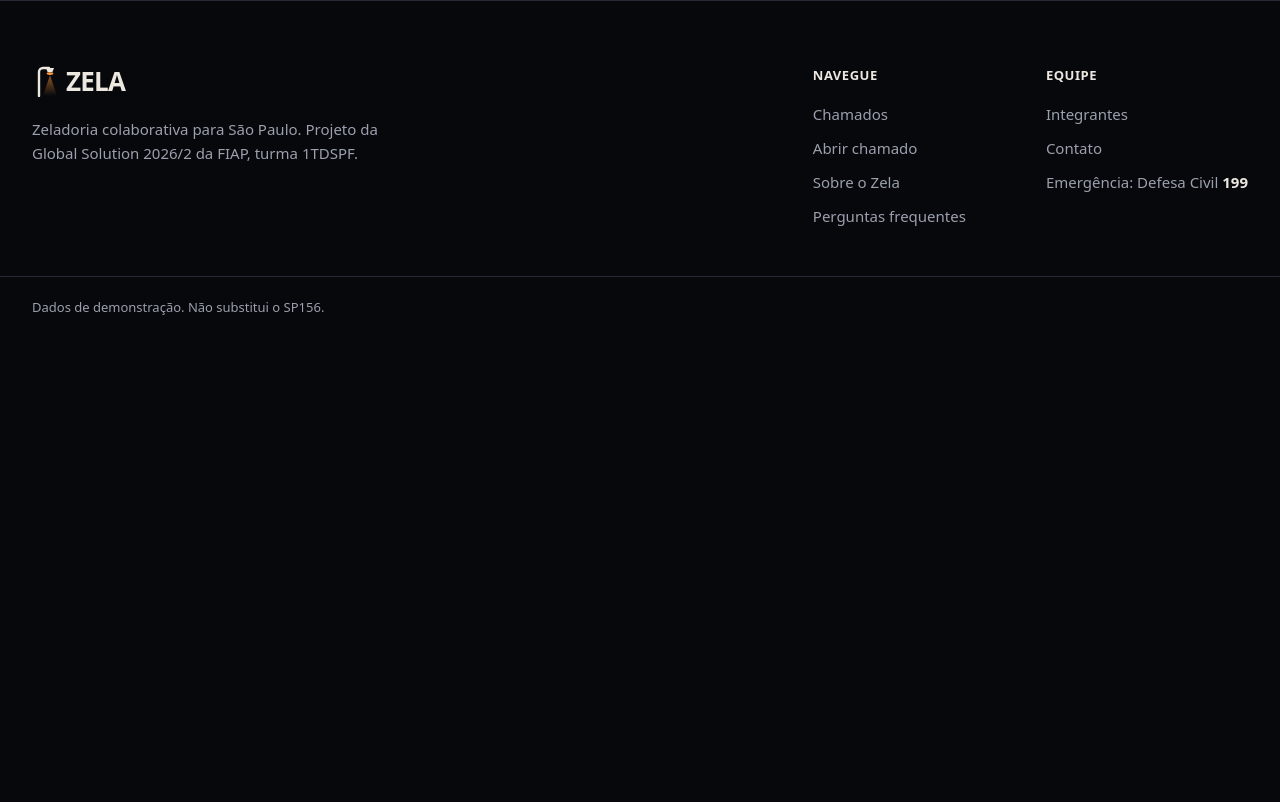
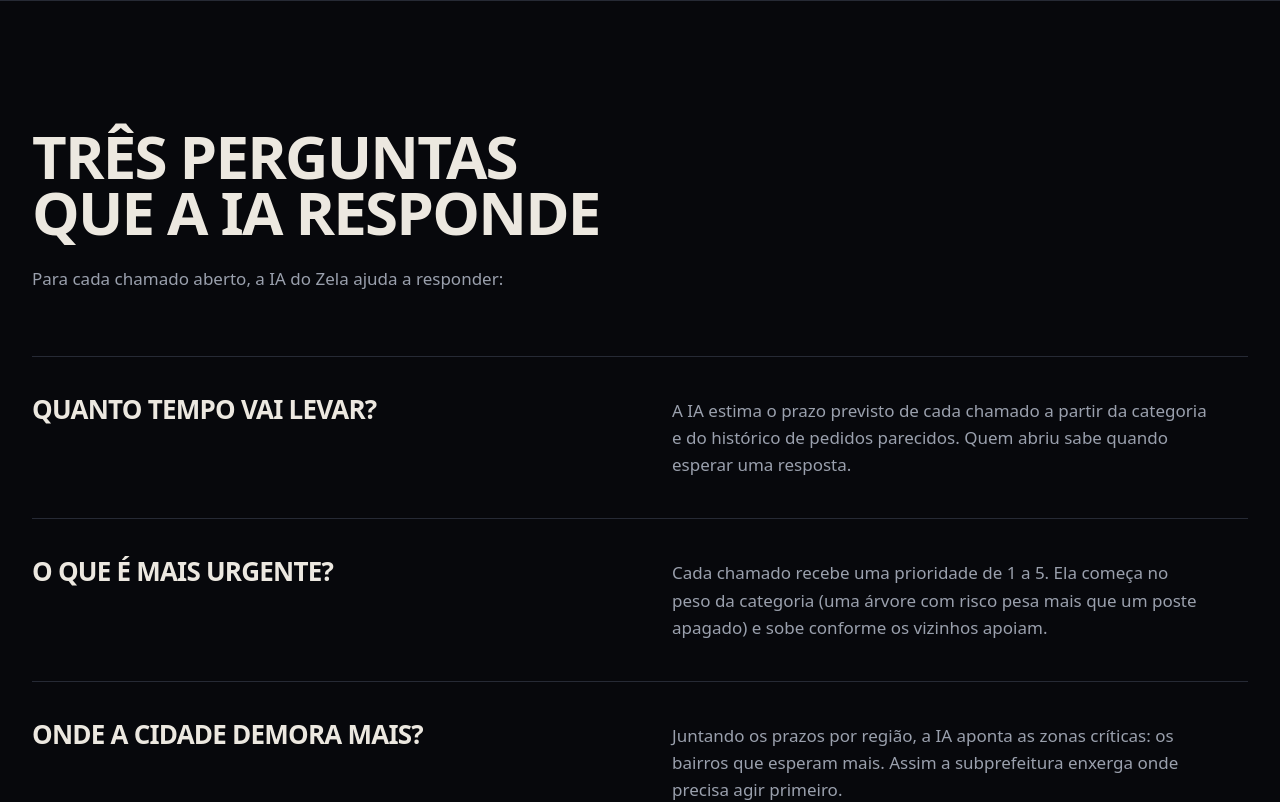
Before and after one commit to LuizHenriqueAAlbarello/Zela, a React (Vite) app: page /sobre in a window 1280 px wide. Shown: the part 1380-2182 px from the top of the page. Before the commit the page ends 1718 px from the top, so only its background shows below. Built offline with nearby package versions, Linux system fonts and the light colour scheme.

Commit message:
feat: adiciona as três perguntas que a IA responde

```diff
--- a/src/pages/Sobre.tsx
+++ b/src/pages/Sobre.tsx
@@ -18,6 +18,30 @@ const NUMEROS: Numero[] = [
     valor: '14%',
     descricao: 'dos pedidos do 1º semestre de 2019 foram de reparo de asfalto, o assunto mais pedido.',
     fonte: 'Câmara Municipal de São Paulo, 2019',
+  },
+]
+
+/** Uma pergunta que a IA do Zela responde sobre cada chamado. */
+interface PerguntaIa {
+  pergunta: string
+  resposta: string
+}
+
+const PERGUNTAS_IA: PerguntaIa[] = [
+  {
+    pergunta: 'Quanto tempo vai levar?',
+    resposta:
+      'A IA estima o prazo previsto de cada chamado a partir da categoria e do histórico de pedidos parecidos. Quem abriu sabe quando esperar uma resposta.',
+  },
+  {
+    pergunta: 'O que é mais urgente?',
+    resposta:
+      'Cada chamado recebe uma prioridade de 1 a 5. Ela começa no peso da categoria (uma árvore com risco pesa mais que um poste apagado) e sobe conforme os vizinhos apoiam.',
+  },
+  {
+    pergunta: 'Onde a cidade demora mais?',
+    resposta:
+      'Juntando os prazos por região, a IA aponta as zonas críticas: os bairros que esperam mais. Assim a subprefeitura enxerga onde precisa agir primeiro.',
   },
 ]
 
@@ -79,6 +103,28 @@ export default function Sobre() {
           </ul>
         </div>
       </section>
+
+      {/* As 3 perguntas da IA: lista vertical, pergunta grande à esquerda e resposta à direita */}
+      <section aria-labelledby="titulo-ia" className="border-t border-borda">
+        <div className="mx-auto max-w-[1320px] px-5 py-24 sm:px-8 md:py-32">
+          <h2 id="titulo-ia" className="titulo max-w-[18ch] text-[clamp(2.3rem,5vw,3.75rem)]">
+            Três perguntas que a IA responde
+          </h2>
+          <p className="mt-6 max-w-[50ch] text-mudo">Para cada chamado aberto, a IA do Zela ajuda a responder:</p>
+
+          <dl className="mt-12 md:mt-16">
+            {PERGUNTAS_IA.map((item) => (
+              <div
+                key={item.pergunta}
+                className="grid gap-4 border-t border-borda py-8 md:grid-cols-2 md:gap-16 md:py-10"
+              >
+                <dt className="titulo text-[22px] sm:text-[26px]">{item.pergunta}</dt>
+                <dd className="max-w-[55ch] text-mudo">{item.resposta}</dd>
+              </div>
+            ))}
+          </dl>
+        </div>
+      </section>
     </>
   )
 }
```
